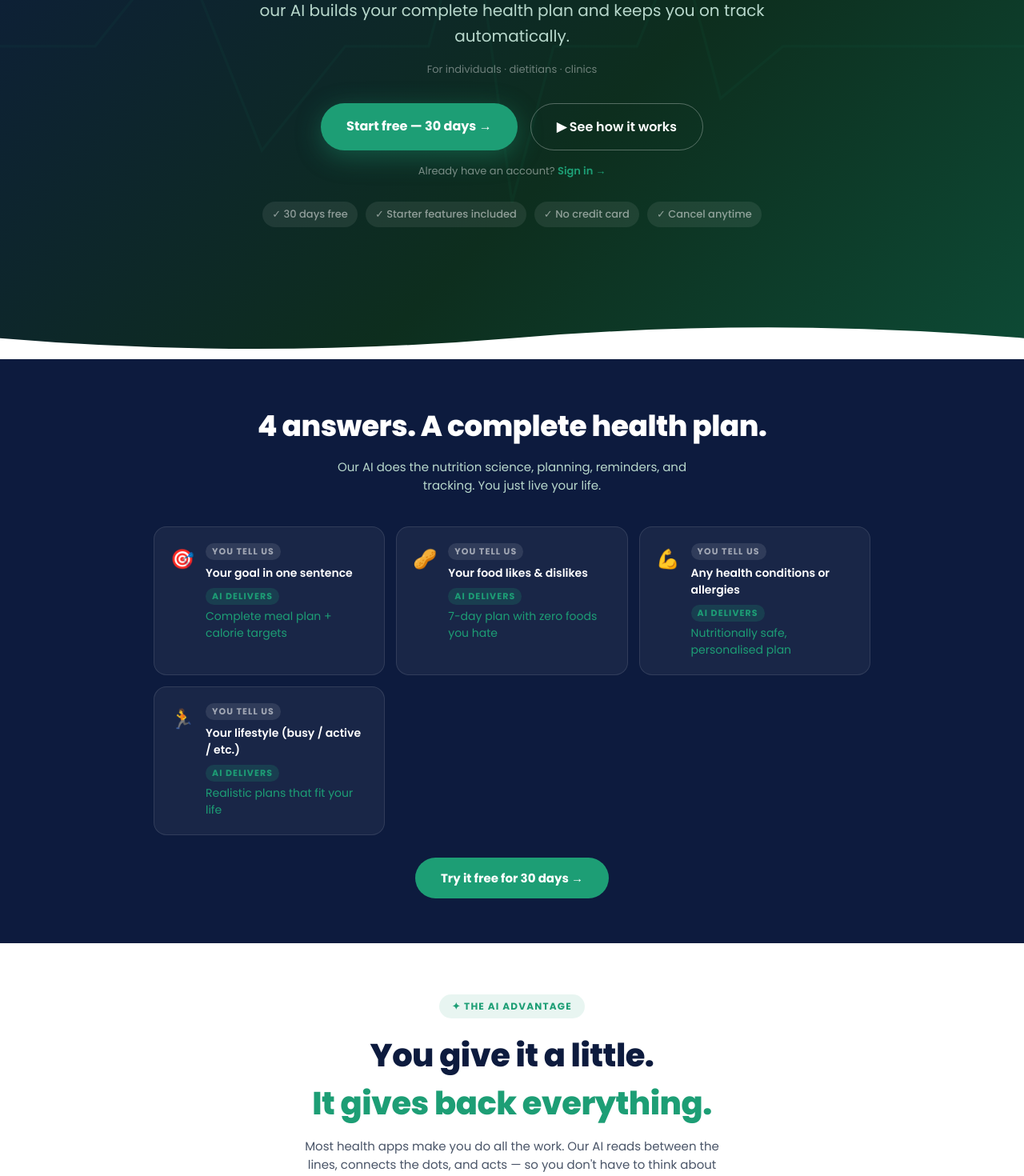
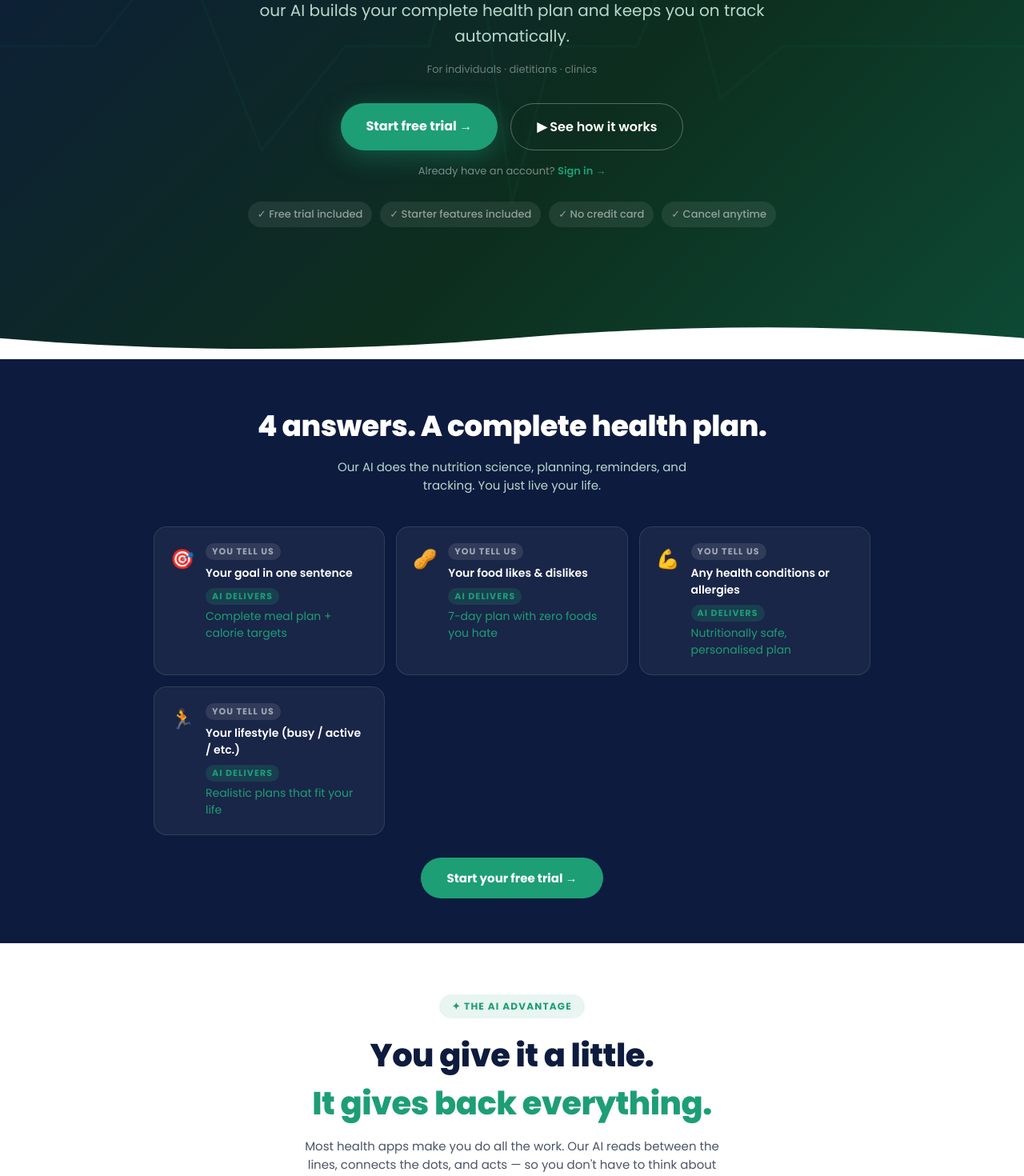
Before and after one commit to Blitora/blitora-pulse, a Next.js app: page / in a window 1280 px wide. Shown: the part 400-1870 px from the top of the page at 80% size. Built offline with nearby package versions, Linux system fonts and the light colour scheme.

Commit message:
fix: remove specific trial duration from hero/CTAs to avoid wrong expectations for clinic users

```diff
--- a/pages/index.js
+++ b/pages/index.js
@@ -12,7 +12,7 @@ const c = {
 const indPlans = [
   { name:'Starter', sub:'Great to get started', priceINR:99, priceUSD:4.99, highlight:false,
     trial:'30-day free trial', trialSub:'Then ₹99/month · Cancel anytime',
-    ctaLabel:'Start 30-day free trial', ctaStyle:'trial',
+    ctaLabel:'Start free trial', ctaStyle:'trial',
     tag:'Includes in trial & plan:',
     features:[{l:'AI chat messages',v:'20/month'},{l:'AI meal plans',v:'2/month'},{l:'Food log history',v:'90 days'},{l:'Daily AI insights',v:true},{l:'Data export',v:false}] },
   { name:'Plus', sub:'Most popular choice', priceINR:189, priceUSD:8.99, highlight:true,
@@ -196,7 +196,7 @@ function Hero() {
         <p style={{ fontSize:13, marginBottom:32, color:'rgba(255,255,255,0.4)' }}>For individuals · dietitians · clinics</p>
         <div style={{ display:'flex', flexWrap:'wrap', gap:16, justifyContent:'center', marginBottom:16 }}>
           <a href="/signup" style={{ padding:'16px 32px', borderRadius:50, backgroundColor:c.green, color:c.white, fontWeight:700, fontSize:16, textDecoration:'none', boxShadow:'0 8px 32px rgba(29,158,117,0.4)' }}>
-            Start free — 30 days →
+            Start free trial →
           </a>
           <a href="#ai" style={{ padding:'16px 32px', borderRadius:50, color:c.white, fontWeight:600, fontSize:16, textDecoration:'none', border:'1.5px solid rgba(255,255,255,0.3)' }}>
             ▶ See how it works
@@ -207,7 +207,7 @@ function Hero() {
           <a href="/login" style={{ color:c.green, fontWeight:600, textDecoration:'none' }}>Sign in →</a>
         </p>
         <div style={{ display:'flex', flexWrap:'wrap', justifyContent:'center', gap:10 }}>
-          {['30 days free','Starter features included','No credit card','Cancel anytime'].map(s=>(
+          {['Free trial included','Starter features included','No credit card','Cancel anytime'].map(s=>(
             <span key={s} style={{ fontSize:13, padding:'6px 12px', borderRadius:50, fontWeight:500, backgroundColor:'rgba(255,255,255,0.08)', color:'rgba(255,255,255,0.5)' }}>✓ {s}</span>
           ))}
         </div>
@@ -248,7 +248,7 @@ function FourAnswers() {
           ))}
         </div>
         <div style={{ textAlign:'center', marginTop:28 }}>
-          <a href="/signup" style={{ display:'inline-block', padding:'14px 32px', borderRadius:50, backgroundColor:c.green, color:c.white, fontWeight:700, fontSize:15, textDecoration:'none' }}>Try it free for 30 days →</a>
+          <a href="/signup" style={{ display:'inline-block', padding:'14px 32px', borderRadius:50, backgroundColor:c.green, color:c.white, fontWeight:700, fontSize:15, textDecoration:'none' }}>Start your free trial →</a>
         </div>
       </div>
     </section>
@@ -427,9 +427,9 @@ function ForWho() {
         </div>
         <div style={{ display:'grid', gridTemplateColumns:'repeat(auto-fit,minmax(320px,1fr))', gap:24 }}>
           {[
-            {emoji:'🙋',label:'For Individuals',headline:'The health app that actually thinks for you.',color:c.green,cta:'Start 30-day free trial',href:'/signup',
+            {emoji:'🙋',label:'For Individuals',headline:'The health app that actually thinks for you.',color:c.green,cta:'Start free trial',href:'/signup',
               points:['Log a photo — AI identifies and logs the meal','Ask why you\'re tired — AI analyses your last 2 weeks','Not losing weight? — AI tells you exactly why','Get a personalised meal plan every week automatically','Track macros, water, steps, weight in one place']},
-            {emoji:'👩‍⚕️',label:'For Dietitians & Clinics',headline:'Less admin. More impact. AI does the heavy lifting.',color:c.navy,cta:'Start 14-day clinic trial',href:'/signup?type=clinic',
+            {emoji:'👩‍⚕️',label:'For Dietitians & Clinics',headline:'Less admin. More impact. AI does the heavy lifting.',color:c.navy,cta:'Start free trial',href:'/signup?type=clinic',
               points:['Patient misses a meal? — AI flags it before your session','New patient? — AI generates intake summary automatically','Compliance low? — AI drafts a personalised nudge message','Scale to 200 patients without additional overhead','AI handles the admin. You focus on care.']},
           ].map(({emoji,label,headline,color,cta,href,points})=>(
             <div key={label} style={{ borderRadius:28, padding:'36px', backgroundColor:c.lgrey, display:'flex', flexDirection:'column' }}>
@@ -495,7 +495,7 @@ function Pricing() {
             <div>
               <p style={{ fontSize:14, fontWeight:700, color:c.navy, margin:'0 0 2px' }}>Free trial on Starter plans only</p>
               <p style={{ fontSize:13, color:c.dgrey, margin:0, lineHeight:1.5 }}>
-                Individual: 30 days free with Starter features, no card needed.<br/>
+                Individual: Free trial included with Starter features, no card needed.<br/>
                 Clinic: 14 days free with Starter features, no card needed.<br/>
                 Plus &amp; Premium: subscribe for 1 month to evaluate, cancel anytime.
               </p>
@@ -657,7 +657,7 @@ function CTA() {
         <h2 style={{ fontWeight:800, fontSize:'clamp(24px,4vw,42px)', color:c.white, marginBottom:20, letterSpacing:'-0.5px' }}>
           Answer 4 questions.<br/>Get your health plan.
         </h2>
-        <p style={{ fontSize:16, color:'#B8D8CC', marginBottom:32 }}>Free for 30 days. Starter features included. No credit card.</p>
+        <p style={{ fontSize:16, color:'#B8D8CC', marginBottom:32 }}>Free trial on Starter plans. No credit card.</p>
         <div style={{ display:'flex', flexWrap:'wrap', gap:16, justifyContent:'center' }}>
           <a href="/signup" style={{ padding:'16px 32px', borderRadius:50, backgroundColor:c.green, color:c.white, fontWeight:700, fontSize:16, textDecoration:'none' }}>Start free trial →</a>
           <a href="mailto:hello@blitora.com" style={{ padding:'16px 32px', borderRadius:50, color:c.white, fontWeight:600, fontSize:16, textDecoration:'none', border:'1.5px solid rgba(255,255,255,0.3)' }}>Schedule a demo</a>
```
